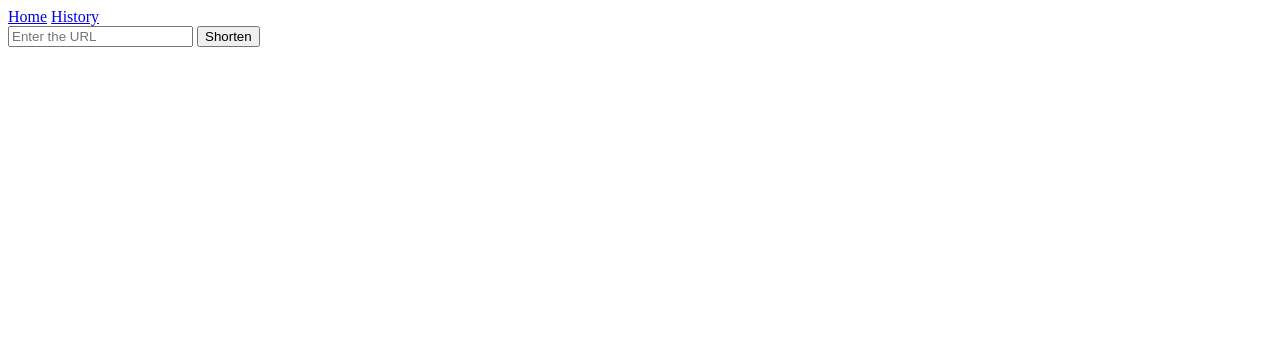
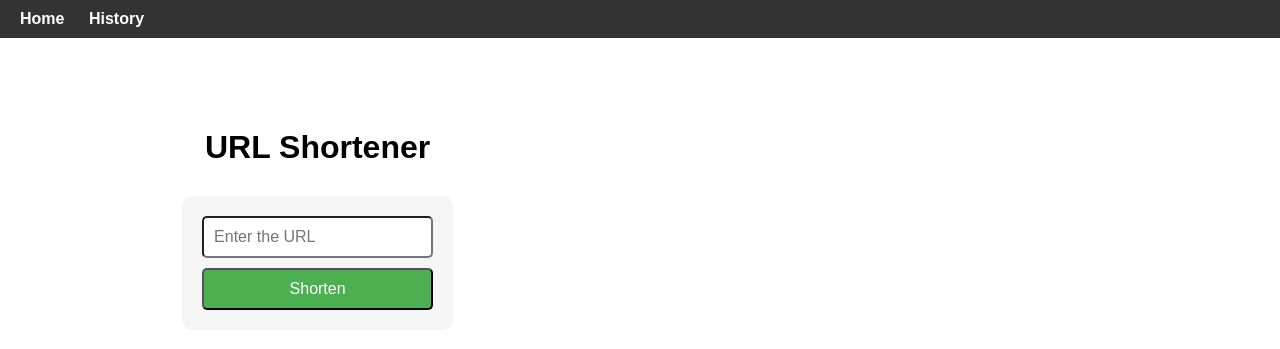
Before and after one commit to Suryatejakalapala/Url-Shortener, a Flask app: page / in a window 1280 px wide. Shown: the top 349 px of the page. Run offline with Flask 3, Linux system fonts and the light colour scheme.

Commit message:
ADDED STYLES

```diff
--- a/app.py
+++ b/app.py
@@ -34,7 +34,7 @@ class Url(db.Model):
 def generate_short_url():
     characters = string.ascii_letters + string.digits
     while True:
-        short_url = "".join(random.choice(characters) for i in range(6))
+        short_url = "".join(random.choice(characters) for i in range(3))
         if not Url.query.filter_by(short_url=short_url).first():
             return short_url
 
@@ -58,6 +58,16 @@ def shorten_url():
     return render_template("Home.html", short_url=url.short_url)
 
 
+@app.route('/<short_url>')
+def redirect_to_original_url(short_url):
+    url = Url.query.filter_by(short_url=short_url).first()
+
+    if url:
+        return redirect(url.original_url)
+
+    return os.abort(404)
+
+
 @app.route("/history")
 def history_page():
     urls = Url.query.all()
--- a/templates/Home.html
+++ b/templates/Home.html
@@ -4,15 +4,19 @@ Home Page
 {% endblock %}
 {% block content %}
 
-<form action="{{ url_for('home_page') }}" method="post">
-    <input type="text" name="user_url" placeholder="Enter the URL">
-    <button type="submit">Shorten</button>
-</form>
+<div style="display: flex; flex-direction: column; justify-content: center; align-items: center; margin-top: 50px;">
+    <h1 style="font-size: 2em; margin-bottom: 30px;">URL Shortener</h1>
+    <form action="{{ url_for('home_page') }}" method="post" style="display: flex; flex-direction: column; background-color: #F5F5F5; padding: 20px; border-radius: 10px;">
+        <input type="text" name="user_url" placeholder="Enter the URL" style="margin-bottom: 10px; padding: 10px; border-radius: 5px; font-size: 1em;">
+        <button type="submit" style="padding: 10px 20px; border-radius: 5px; background-color: #4CAF50; color: white; font-size: 1em;">Shorten</button>
+    </form>
+</div>
+
 {% if short_url %}
-    <div>
-        <p>Your shortened URL is:</p>
-        <a href="{{ short_url }}">{{ short_url }}</a>
-        <button onclick="copyToClipboard('{{ short_url }}')">Copy to clipboard</button>
+    <div style="margin-top: 50px; text-align: center;">
+        <p style="font-size: 1.2em;">Your shortened URL is:</p>
+        <a href="{{ short_url }}" style="font-size: 1.2em;">{{ short_url }}</a>
+        <button onclick="copyToClipboard('{{ short_url }}')" style="padding: 10px 20px; border-radius: 5px; background-color: #4CAF50; color: white; font-size: 1em; margin-left: 10px;">Copy to clipboard</button>
     </div>
 {% endif %}
 
--- a/templates/layout.html
+++ b/templates/layout.html
@@ -8,11 +8,58 @@
         {% block title %}
         {% endblock %}
     </title>
+    <style>
+        body {
+            font-family: Arial, sans-serif;
+            margin: 0;
+            padding: 0;
+        }
+        nav {
+            background-color: #333;
+            color: #fff;
+            display: flex;
+            justify-content: space-between;
+            align-items: center;
+            padding: 10px;
+        }
+        nav a {
+            color: #fff;
+            text-decoration: none;
+            padding: 5px 10px;
+            border-radius: 5px;
+        }
+        nav a:hover {
+            background-color: #fff;
+            color: #333;
+        }
+        .messages {
+            list-style: none;
+            padding: 10px;
+            margin: 0;
+        }
+        .messages li {
+            padding: 5px;
+            margin-bottom: 5px;
+            background-color: #f2f2f2;
+            border-radius: 5px;
+        }
+        .page-wrapper {
+            display: flex;
+            justify-content: space-between;
+            align-items: flex-start;
+            margin: 20px;
+        }
+        .page-content {
+            width: 48%;
+        }
+    </style>
 </head>
 <body>
-    <nav>
-        <a href="{{ url_for('home_page') }}">Home</a>
-        <a href="{{ url_for('history_page') }}">History</a>
+    <nav style="font-weight: bold;">
+        <div>
+            <a href="{{ url_for('home_page') }}">Home</a>
+            <a href="{{ url_for('history_page') }}">History</a>
+        </div>
     </nav>
     {% with messages = get_flashed_messages() %}
         {% if messages %}
@@ -23,7 +70,15 @@
             </ul>
         {% endif %}
     {% endwith %}
-    {% block content %}
-    {% endblock %}
+    <div class="page-wrapper">
+        <div class="page-content">
+            {% block content %}
+            {% endblock %}
+        </div>
+        <div class="page-content">
+            {% block sidebar %}
+            {% endblock %}
+        </div>
+    </div>
 </body>
 </html>
```
Also changed, not shown: templates/History.html (+8 -8 lines), data.sqlite.
